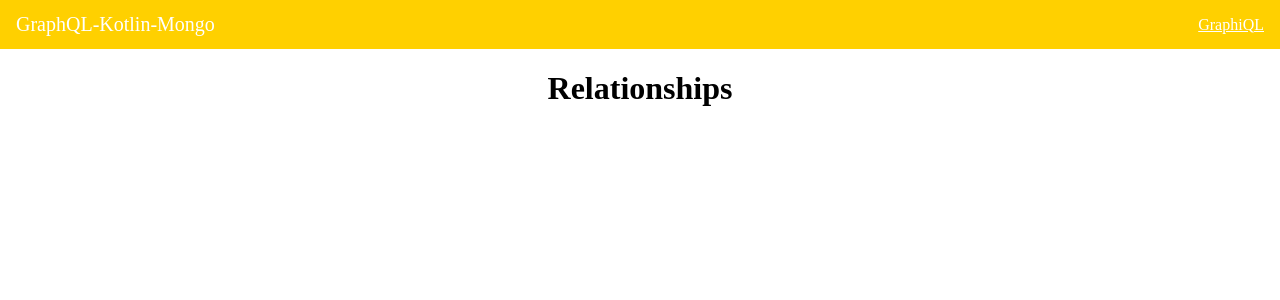
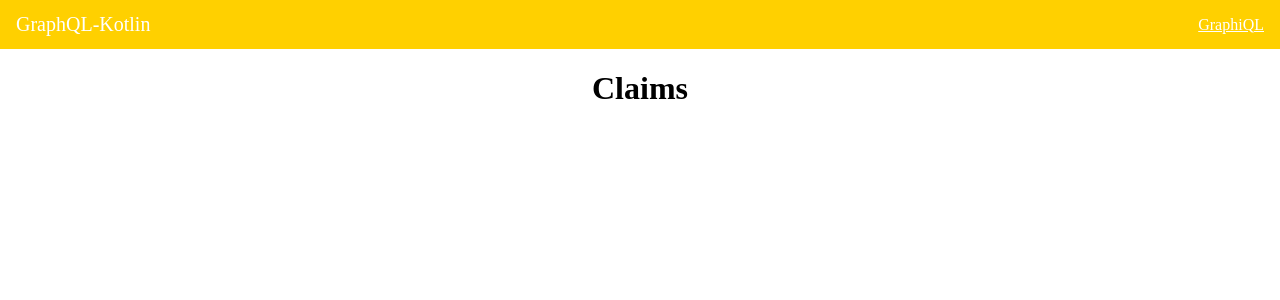
Before and after one commit to mikebly/kotlin-graphql-ui, a Next.js app: page / in a window 1280 px wide. Shown: the top 300 px of the page. Built offline with nearby package versions, Linux system fonts and the light colour scheme.

Commit message:
Include profile in serverless file to automatically grab credentials for deploy. Update navbar text.

```diff
--- a/components/Navbar.js
+++ b/components/Navbar.js
@@ -6,7 +6,7 @@ export default () => {
   return(
     <NavDiv>
       <NavBrand>
-        GraphQL-Kotlin-Mongo
+        GraphQL-Kotlin
       </NavBrand>
       <NavText>
         <Link><a href={"/graphiql"}>GraphiQL</a></Link>
--- a/pages/index.js
+++ b/pages/index.js
@@ -15,7 +15,7 @@ class Index extends Component{
   render() {
     return(
       <Default>
-        <h1>Relationships</h1>
+        <h1>Claims</h1>
       </Default>
       )
   }
--- a/serverless.yml
+++ b/serverless.yml
@@ -7,6 +7,7 @@ provider:
   region: us-east-1
   environment:
     NODE_ENV: ${self:custom.secrets.NODE_ENV}
+  profile: personal
 
 plugins:
   - serverless-apigw-binary
```
